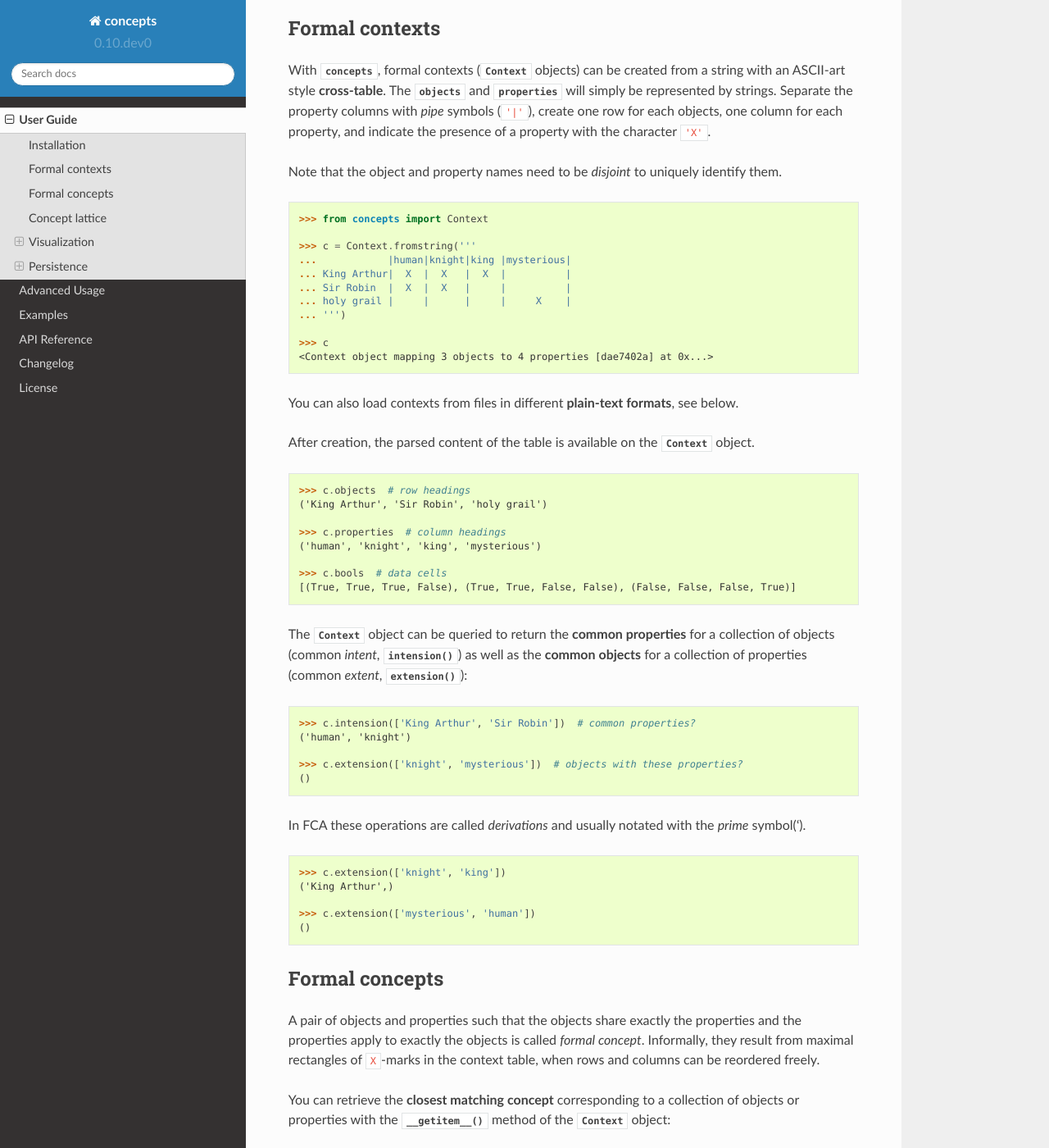
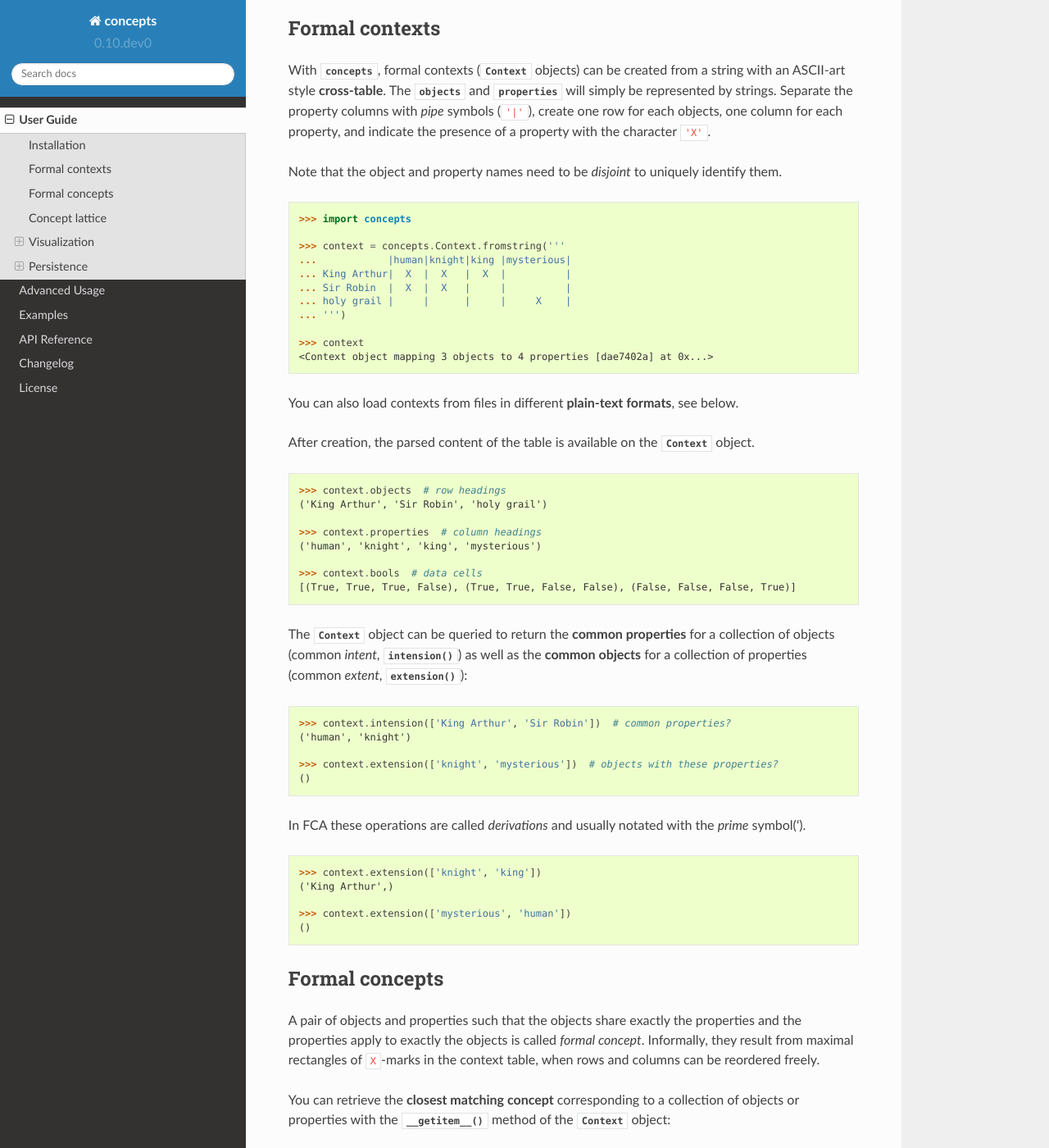
Before and after one commit to xflr6/concepts, a Sphinx documentation site: the page built from docs/manual.rst, in a window 1280 px wide and 1400 px high, scrolled down 654 px. Shown: the whole window at 82% size. Built offline with Sphinx 7.4.7 and the Read the Docs theme 2.0.0, drawn with Linux system fonts in a browser that asks for light colours; some of the changed text lies outside the part shown.

Commit message:
use top-level imports

```diff
--- a/docs/manual.rst
+++ b/docs/manual.rst
@@ -48,16 +48,16 @@ identify them.
 
 .. code:: python
 
-    >>> from concepts import Context
+    >>> import concepts
 
-    >>> c = Context.fromstring('''
+    >>> context = concepts.Context.fromstring('''
     ...            |human|knight|king |mysterious|
     ... King Arthur|  X  |  X   |  X  |          |
     ... Sir Robin  |  X  |  X   |     |          |
     ... holy grail |     |      |     |     X    |
     ... ''')
 
-    >>> c  # doctest: +ELLIPSIS
+    >>> context  # doctest: +ELLIPSIS
     <Context object mapping 3 objects to 4 properties [dae7402a] at 0x...>
 
 You can also load contexts from files in different **plain-text formats**, see
@@ -68,13 +68,13 @@ After creation, the parsed content of the table is available on the
 
 .. code:: python
 
-    >>> c.objects  # row headings
+    >>> context.objects  # row headings
     ('King Arthur', 'Sir Robin', 'holy grail')
 
-    >>> c.properties  # column headings
+    >>> context.properties  # column headings
     ('human', 'knight', 'king', 'mysterious')
 
-    >>> c.bools  # data cells
+    >>> context.bools  # data cells
     [(True, True, True, False), (True, True, False, False), (False, False, False, True)]
 
 
@@ -85,10 +85,10 @@ as the **common objects** for a collection of properties (common *extent*,
 
 .. code:: python
 
-    >>> c.intension(['King Arthur', 'Sir Robin'])  # common properties?
+    >>> context.intension(['King Arthur', 'Sir Robin'])  # common properties?
     ('human', 'knight')
 
-    >>> c.extension(['knight', 'mysterious'])  # objects with these properties?
+    >>> context.extension(['knight', 'mysterious'])  # objects with these properties?
     ()
 
 In FCA these operations are called *derivations* and usually notated with the
@@ -96,10 +96,10 @@ In FCA these operations are called *derivations* and usually notated with the
 
 .. code:: python
 
-    >>> c.extension(['knight', 'king'])
+    >>> context.extension(['knight', 'king'])
     ('King Arthur',)
 
-    >>> c.extension(['mysterious', 'human'])
+    >>> context.extension(['mysterious', 'human'])
     ()
 
 
@@ -117,13 +117,13 @@ of objects or properties with the :meth:`~.Context.__getitem__` method of the
 
 .. code:: python
 
-    >>> c['king',]  # closest concept matching intent/extent
+    >>> context['king',]  # closest concept matching intent/extent
     (('King Arthur',), ('human', 'knight', 'king'))
 
-    >>> assert c.intension(('King Arthur',)) == ('human', 'knight', 'king')
-    >>> assert c.extension(('human', 'knight', 'king')) == ('King Arthur',)
+    >>> assert context.intension(('King Arthur',)) == ('human', 'knight', 'king')
+    >>> assert context.extension(('human', 'knight', 'king')) == ('King Arthur',)
 
-    >>> c['King Arthur', 'Sir Robin']
+    >>> context['King Arthur', 'Sir Robin']
     (('King Arthur', 'Sir Robin'), ('human', 'knight'))
 
 Within each :class:`~.Context`, there is a **maximally general
@@ -132,7 +132,7 @@ an *empty* intent (*supremum*).
 
 .. code:: python
 
-    >>> c['Sir Robin', 'holy grail']  # maximal concept, supremum
+    >>> context['Sir Robin', 'holy grail']  # maximal concept, supremum
     (('King Arthur', 'Sir Robin', 'holy grail'), ())
 
 
@@ -141,7 +141,7 @@ and having all :attr:`~.Context.properties` as intent (*infimum*).
 
 .. code:: python
 
-    >>> c['mysterious', 'knight']  # minimal concept, infimum
+    >>> context['mysterious', 'knight']  # minimal concept, infimum
     ((), ('human', 'knight', 'king', 'mysterious'))
 
 The concepts of a context can be ordered by extent set-inclusion (or, dually,
@@ -161,16 +161,16 @@ visit all concepts:
 
 .. code:: python
 
-    >>> c  # doctest: +ELLIPSIS
+    >>> context  # doctest: +ELLIPSIS
     <Context object mapping 3 objects to 4 properties [dae7402a] at 0x...>
 
-    >>> l = c.lattice
+    >>> lattice = context.lattice
 
-    >>> l  # doctest: +ELLIPSIS
+    >>> lattice  # doctest: +ELLIPSIS
     <Lattice object of 2 atoms 5 concepts 2 coatoms at 0x...>
 
-    >>> for extent, intent in l:
-    ...     print(f'{extent!r} {intent!r}')
+    >>> for extent, intent in lattice:
+    ...     print(extent, intent)
     () ('human', 'knight', 'king', 'mysterious')
     ('King Arthur',) ('human', 'knight', 'king')
     ('holy grail',) ('mysterious',)
@@ -249,14 +249,14 @@ For example:
 
 .. code:: python
 
-    >>> h = Context.fromstring('''
+    >>> human = concepts.Context.fromstring('''
     ...      |male|female|adult|child|
     ... man  |  X |      |  X  |     |
     ... woman|    |   X  |  X  |     |
     ... boy  |  X |      |     |  X  |
     ... girl |    |   X  |     |  X  |
     ... ''')
-    >>> dot = h.lattice.graphviz()
+    >>> dot = human.lattice.graphviz()
 
     >>> print(dot.source)  # doctest: +ELLIPSIS, +NORMALIZE_WHITESPACE
     // <Lattice object of 4 atoms 10 concepts 4 coatoms at 0x...>
@@ -283,8 +283,8 @@ A more complex example:
 
 .. code:: python
 
-    >>> w = Context.fromfile('examples/liveinwater.cxt')
-    >>> dot = w.lattice.graphviz()
+    >>> water = concepts.Context.fromfile('examples/liveinwater.cxt')
+    >>> dot = water.lattice.graphviz()
 
     >>> print(dot.source)  # doctest: +ELLIPSIS, +NORMALIZE_WHITESPACE
     // <Lattice object of 4 atoms 19 concepts 4 coatoms at 0x...>
@@ -320,7 +320,7 @@ The style of the graph can be customized by modifying the ``graph_attr``,
 
 .. code:: python
 
-    >>> o = Context.fromstring('''
+    >>> objects = concepts.Context.fromstring('''
     ...        |property1|property2|property3|
     ... Object1|    X    |         |    X    |
     ... Object2|         |    X    |         |
@@ -389,15 +389,15 @@ For loading, use :meth:`.Context.fromfile` or :meth:`.Context.fromstring`:
 
 .. code:: python
 
-    >>> c1 = Context.fromfile('examples/liveinwater.cxt')
+    >>> c1 = concepts.Context.fromfile('examples/liveinwater.cxt')
     >>> c1  # doctest: +ELLIPSIS
     <Context object mapping 8 objects to 9 properties [b1e86589] at 0x...>
 
-    >>> c2 = Context.fromfile('examples/liveinwater.csv', frmat='csv')
+    >>> c2 = concepts.Context.fromfile('examples/liveinwater.csv', frmat='csv')
     >>> c2  # doctest: +ELLIPSIS
     <Context object mapping 8 objects to 9 properties [b1e86589] at 0x...>
 
-    >>> c3 = Context.fromfile('examples/liveinwater.txt', frmat='table')
+    >>> c3 = concepts.Context.fromfile('examples/liveinwater.txt', frmat='table')
     >>> c3  # doctest: +ELLIPSIS
     <Context object mapping 8 objects to 9 properties [b1e86589] at 0x...>
 
@@ -435,8 +435,8 @@ compute:
 
 .. code:: python
 
-    >>> c = Context.fromjson('examples/example.json', encoding='utf-8')
-    >>> c
+    >>> context = concepts.Context.fromjson('examples/example.json', encoding='utf-8')
+    >>> context
     <Context object mapping 6 objects to 10 properties [b9d20179] at 0x...>
 
 The same custom storage format is also available as plain Python :obj:`dict`,
@@ -446,7 +446,7 @@ etc. Use :meth:`~.Context.todict` and  :meth:`.Context.fromdict`:
 
 .. code:: python
 
-    >>> print(', '.join(sorted(c.todict())))
+    >>> print(', '.join(sorted(context.todict())))
     context, lattice, objects, properties
 
 See :ref:`json_format` for details.
@@ -461,7 +461,7 @@ With :mod:`pickle`
 
     >>> import pickle
 
-    >>> pickle.loads(pickle.dumps(c)) == c
+    >>> pickle.loads(pickle.dumps(context)) == context
     True
 
 
```
Also changed, not shown: other parts of docs/manual.rst (+8 -8 lines), README.rst (+10 -11 lines).
